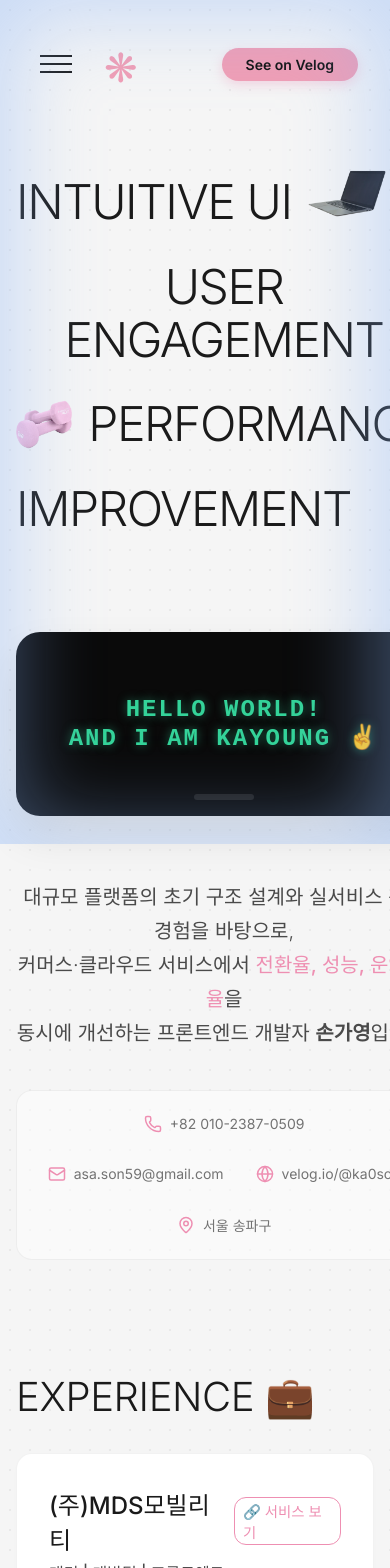
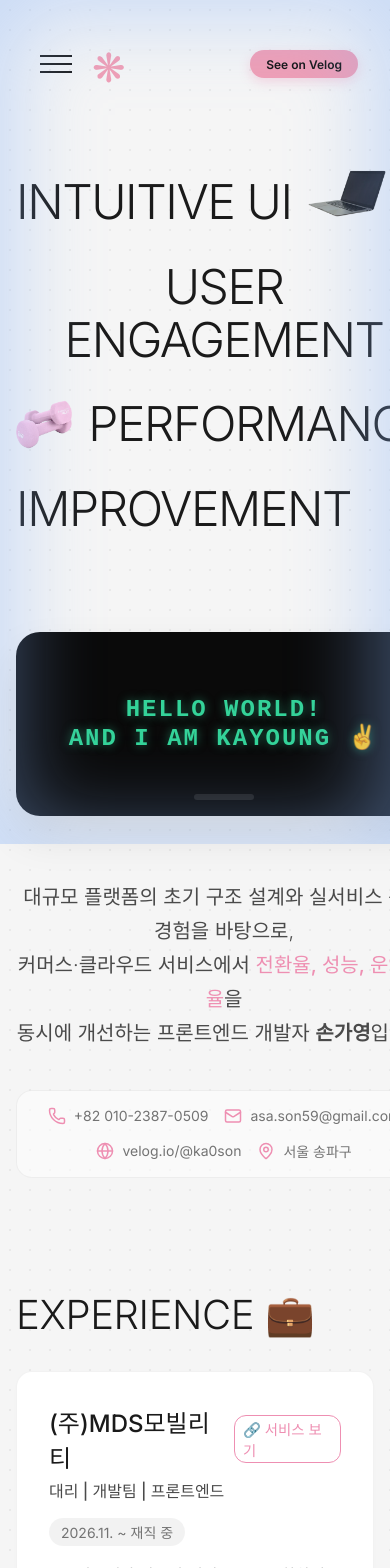
Before and after one commit to camilleson/ky-portfolio, a React (Vite) app: page / in a window 390 px wide. Shown: the top 1568 px of the page. Built offline with nearby package versions, Linux system fonts and the light colour scheme.

Commit message:
style: add responsive design for mobile

```diff
--- a/src/components/Footer.tsx
+++ b/src/components/Footer.tsx
@@ -8,7 +8,7 @@ const Footer = () => {
       marginTop: '4rem',
       backgroundColor: 'transparent'
     }}>
-      <div className="container" style={{
+      <div className="container footer-content" style={{
         display: 'flex',
         justifyContent: 'space-between',
         alignItems: 'flex-start',
@@ -22,13 +22,13 @@ const Footer = () => {
         </div>
 
         {/* Right Side: Links & Copyright */}
-        <div style={{ display: 'flex', flexDirection: 'column', alignItems: 'flex-end', gap: '2rem' }}>
+        <div className="footer-right" style={{ display: 'flex', flexDirection: 'column', alignItems: 'flex-end', gap: '2rem' }}>
           <div style={{ display: 'flex', gap: '1.5rem' }}>
             <a href="#about" className="text-small" style={{ display: 'flex', alignItems: 'center', gap: '4px', color: 'var(--text-primary)' }}>🏠 Home</a>
             <a href="#projects" className="text-small" style={{ display: 'flex', alignItems: 'center', gap: '4px', color: 'var(--text-primary)' }}>📁 Project</a>
             <a href="#experience" className="text-small" style={{ display: 'flex', alignItems: 'center', gap: '4px', color: 'var(--text-primary)' }}>🎁 About</a>
           </div>
-          <p className="text-small text-muted" style={{ textAlign: 'right' }}>
+          <p className="text-small text-muted footer-copyright" style={{ textAlign: 'right' }}>
             ©2026 Kayoung. All Rights Reserved.
           </p>
         </div>
--- a/src/components/Header.tsx
+++ b/src/components/Header.tsx
@@ -30,7 +30,7 @@ const Header = () => {
       className={scrolled ? 'glass' : ''}
     >
       <div className="container" style={{ display: 'flex', justifyContent: 'space-between', alignItems: 'center' }}>
-        <div style={{ display: 'flex', alignItems: 'center', gap: '1.5rem' }}>
+        <div className="header-left" style={{ display: 'flex', alignItems: 'center', gap: '1.5rem' }}>
           <button style={{ background: 'none', border: 'none', cursor: 'pointer', padding: '0.5rem', display: 'flex', flexDirection: 'column', gap: '6px' }}>
             <div style={{ width: '32px', height: '2px', backgroundColor: 'var(--text-primary)' }} />
             <div style={{ width: '32px', height: '2px', backgroundColor: 'var(--text-primary)' }} />
@@ -47,6 +47,7 @@ const Header = () => {
           href="https://velog.io/@ka0son/posts"
           target="_blank"
           rel="noreferrer"
+          className="header-btn"
           style={{
             backgroundColor: 'var(--accent-light)',
             color: '#111',
--- a/src/components/Hero.tsx
+++ b/src/components/Hero.tsx
@@ -105,7 +105,7 @@ const Hero = () => {
               동시에 개선하는 프론트엔드 개발자 <b>손가영</b>입니다.
             </p>
 
-            <div style={{
+            <div className="hero-contact" style={{
               display: 'flex',
               flexWrap: 'wrap',
               justifyContent: 'center',
--- a/src/components/Projects.tsx
+++ b/src/components/Projects.tsx
@@ -89,7 +89,7 @@ const Projects = () => {
         </h2>
 
         {/* Tab Style Header matching leeboa.com */}
-        <div style={{
+        <div className="projects-tabs" style={{
           display: 'flex',
           borderTop: '1px solid var(--border-color)',
           borderBottom: '1px solid var(--border-color)',
@@ -117,7 +117,7 @@ const Projects = () => {
           ))}
         </div>
 
-        <div style={{ display: 'grid', gridTemplateColumns: 'repeat(auto-fit, minmax(300px, 1fr))', gap: '2rem' }}>
+        <div className="projects-grid">
           {projects.map((project, index) => (
             <div key={index} className="glass-card" style={{ display: 'flex', flexDirection: 'column', height: '100%' }}>
               <div style={{ flex: 1 }}>
--- a/src/index.css
+++ b/src/index.css
@@ -206,6 +206,44 @@ ul {
   box-shadow: 0 4px 12px rgba(238, 143, 178, 0.2);
 }
 
+/* Responsive Layout Classes */
+.projects-grid {
+  display: grid;
+  grid-template-columns: repeat(auto-fit, minmax(min(100%, 300px), 1fr));
+  gap: 2rem;
+}
+
+@media (max-width: 768px) {
+  .header-left {
+    gap: 0.75rem !important;
+  }
+  .header-btn {
+    padding: 0.4rem 1rem !important;
+    font-size: 0.75rem !important;
+  }
+  .hero-contact {
+    gap: 1rem !important;
+    padding: 1rem !important;
+  }
+  .projects-tabs > div {
+    padding: 0.5rem !important;
+  }
+  .projects-tabs > div span {
+    font-size: 0.85rem !important;
+  }
+  .footer-content {
+    flex-direction: column !important;
+    gap: 1.5rem !important;
+  }
+  .footer-right {
+    align-items: flex-start !important;
+    gap: 1rem !important;
+  }
+  .footer-copyright {
+    text-align: left !important;
+  }
+}
+
 /* Background Effects */
 .bg-glow {
   position: absolute;
```
Also changed, not shown: src/App.css (added).
